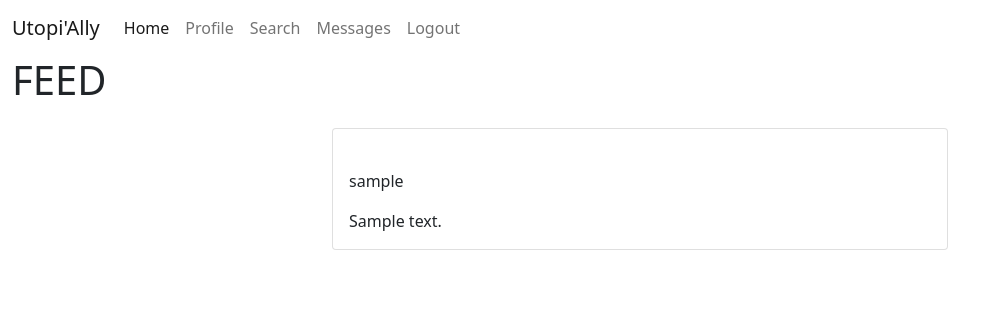
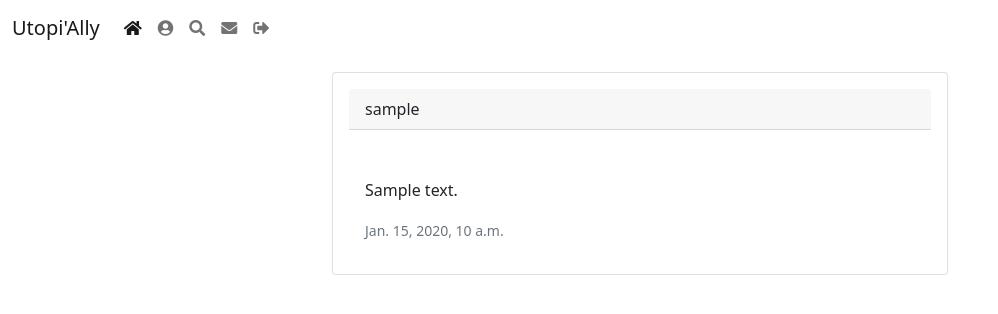
Before and after one commit to StinaAxelsson/portfolio-project-4, a Django app: page / in a window 1280 px wide. Shown: the top 314 px of the page, without its empty margins (0-998 px from the left). Run offline with Django 3.2, Linux system fonts and the light colour scheme; a user stored in the database is signed in; tables that the repository leaves empty hold one stand-in row (values such as "Sample post").

Commit message:
add bootsrap for index with icons in navbar

```diff
--- a/home/admin.py
+++ b/home/admin.py
@@ -6,7 +6,7 @@ from django_summernote.admin import SummernoteModelAdmin
 @admin.register(Post)
 class PostAdmin(SummernoteModelAdmin):
 
-    list_display = ('username', 'status', 'created_on')
+    list_display = ('username', 'status', 'created_on', 'content')
     search_fields = ['username', 'content']
     list_filter = ('status', 'created_on')
     summernote_fields = ('content')
--- a/home/models.py
+++ b/home/models.py
@@ -28,7 +28,9 @@ class Post(models.Model):
 
 
 class Comment(models.Model):
-    post = models.ForeignKey(Post, on_delete=models.CASCADE, related_name="comments")
+    post = models.ForeignKey(
+        Post, on_delete=models.CASCADE, related_name="comments"
+        )
     name = models.CharField(max_length=80)
     body = models.TextField()
     created_on = models.DateTimeField(auto_now_add=True)
--- a/templates/base.html
+++ b/templates/base.html
@@ -34,20 +34,20 @@
             <div class="collapse navbar-collapse" id="navbarText">
                 <ul class="navbar-nav me-auto mb-2 mb-lg-0">
                     <li class="nav-item">
-                        <a class="nav-link active" aria-current="page" href="{% url 'home' %}">Home</a>
+                        <a class="nav-link active" aria-current="page" href="{% url 'home' %}"><i class="fas fa-home"></i></a>
                     </li>
                     <li class="nav-item">
-                        <a class="nav-link" aria-current="page" href="#">Profile</a>
+                        <a class="nav-link" aria-current="page" href="#"><i class="fas fa-user-circle"></i></a>
                     </li>
                     <li class="nav-item">
-                        <a class="nav-link" aria-current="page" href="#">Search</a>
+                        <a class="nav-link" aria-current="page" href="#"><i class="fas fa-search"></i></a>
                     </li>
                     <li class="nav-item">
-                        <a class="nav-link" aria-current="page" href="#">Messages</a>
+                        <a class="nav-link" aria-current="page" href="#"><i class="fas fa-envelope"></i></a>
                     </li>
                     {% if user.is_authenticated %}
                     <li class="nav-item">
-                        <a class="nav-link" href="#">Logout</a>
+                        <a class="nav-link" href="#"><i class="fas fa-sign-out-alt"></i></a>
                     </li>
                     {% else %}
                     <li class="nav-item">
--- a/templates/index.html
+++ b/templates/index.html
@@ -4,7 +4,6 @@
 
 <div class="container-fluid">
     <div class="row">
-        <h1>FEED</h1>
         <!-- Blog Entries Column -->
         <div class="col-12 mt-3 left">
             <div class="row">
@@ -12,16 +11,13 @@
                 <div class="col-md-6 mx-auto">
                     <div class="card mb-6 mx-auto">
                         <div class="card-body">
+                            <div class="card-header">{{ post.username }}</div>
                             <div class="image-container">
-                                {% if "placeholder" in post.shared_image.url %}
-                                <img class="card-img-top"
-                                    src="https://codeinstitute.s3.amazonaws.com/fullstack/blog/default.jpg">
-                                {% else %}
                                 <img class="card-img-top" src="{{ post.shared_image.url }}">
-                                {% endif %}
-                                <div class="image-flash">
-                                    <p>{{ post.username }}</p>
+                                <div class="card-body">
+                                    <h5 class="card-title"></h5>
                                     <p class="card-text">{{ post.content }}</p>
+                                    <p class="card-text"><small class="text-muted">{{ post.created_on }}</small></p>
                                 </div>
                             </div>
                         </div>
```
